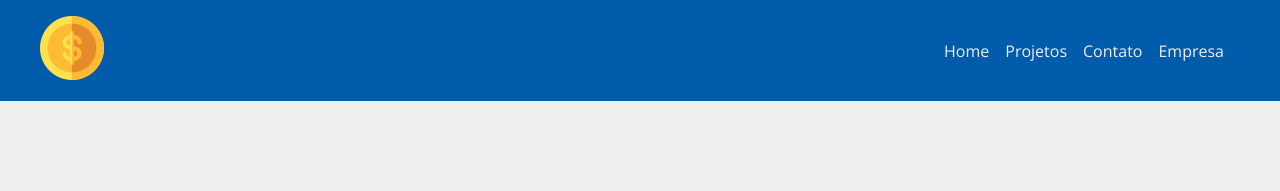
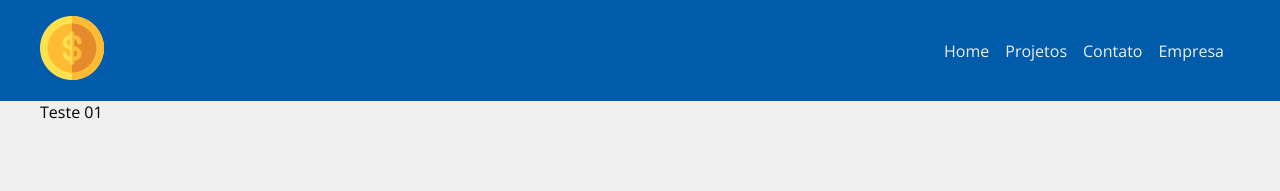
Before and after one commit to allangadelha/my-manager, a React (Create React App) app: page /project/1 in a window 1280 px wide. Shown: the top 191 px of the page. Built offline with nearby package versions, Linux system fonts and the light colour scheme; data requests are answered from the project's data file.

Commit message:
Creating page of edit project

```diff
--- a/src/App.js
+++ b/src/App.js
@@ -5,6 +5,7 @@
 import Contact from './components/pages/Contact';
 import Home from './components/pages/Home';
 import NewProject from './components/pages/NewProject';
+import Project from './components/pages/Project';
 
 import Container from './components/layout/Container';
 import NavBar from './components/layout/NavBar';
@@ -22,6 +23,7 @@
             <Route path='/company' element={<Company />}></Route>
             <Route path='/contact' element={<Contact />}></Route>
             <Route path='/newproject' element={<NewProject />}></Route>
+            <Route path='/project/:id' element={<Project />}></Route>
           </Routes>
         </Container>
         <Footer />
--- /dev/null
+++ b/src/components/pages/Project.js
@@ -0,0 +1,35 @@
+import { useState, useEffect } from 'react';
+import { useParams } from 'react-router-dom';
+import styles from './Project.module.css';
+
+function Project() {
+
+    const { id } = useParams();
+    const [project, setProject] = useState([]);
+
+    useEffect(() => {
+
+        fetch(`http://localhost:5000/projects/${id}`, {
+            method: 'GET',
+            headers: {
+                'Content-Type': 'application/json'
+            }
+
+        })
+        .then((resp) => resp.json())
+        .then((data) => setProject(data))
+        .catch((err) => console.log('Algo de errado aconteceu'))
+
+    }, [id])
+
+
+    return (
+
+        <div>
+            <p>{project.name}</p>
+        </div>
+
+    )
+}
+
+export default Project;
--- /dev/null
+++ b/src/components/pages/Project.module.css
@@ -0,0 +1,9 @@
+.project_container {
+    padding: 2em;
+}
+
+.title_container {
+    display: flex;
+    justify-content: space-between;
+    margin-bottom: 2em;
+}
--- a/src/components/project/ProjectCard.js
+++ b/src/components/project/ProjectCard.js
@@ -20,7 +20,7 @@
                 <span className={`${styles[category.toLowerCase()]}`}></span> {category}
             </p>
             <div className={styles.project_card_actions}>
-                <Link to='/'>
+                <Link to={`/project/${id}`}>
                     <BsPencil /> Editar
                 </Link>
                 <button onClick={remove}>
```
